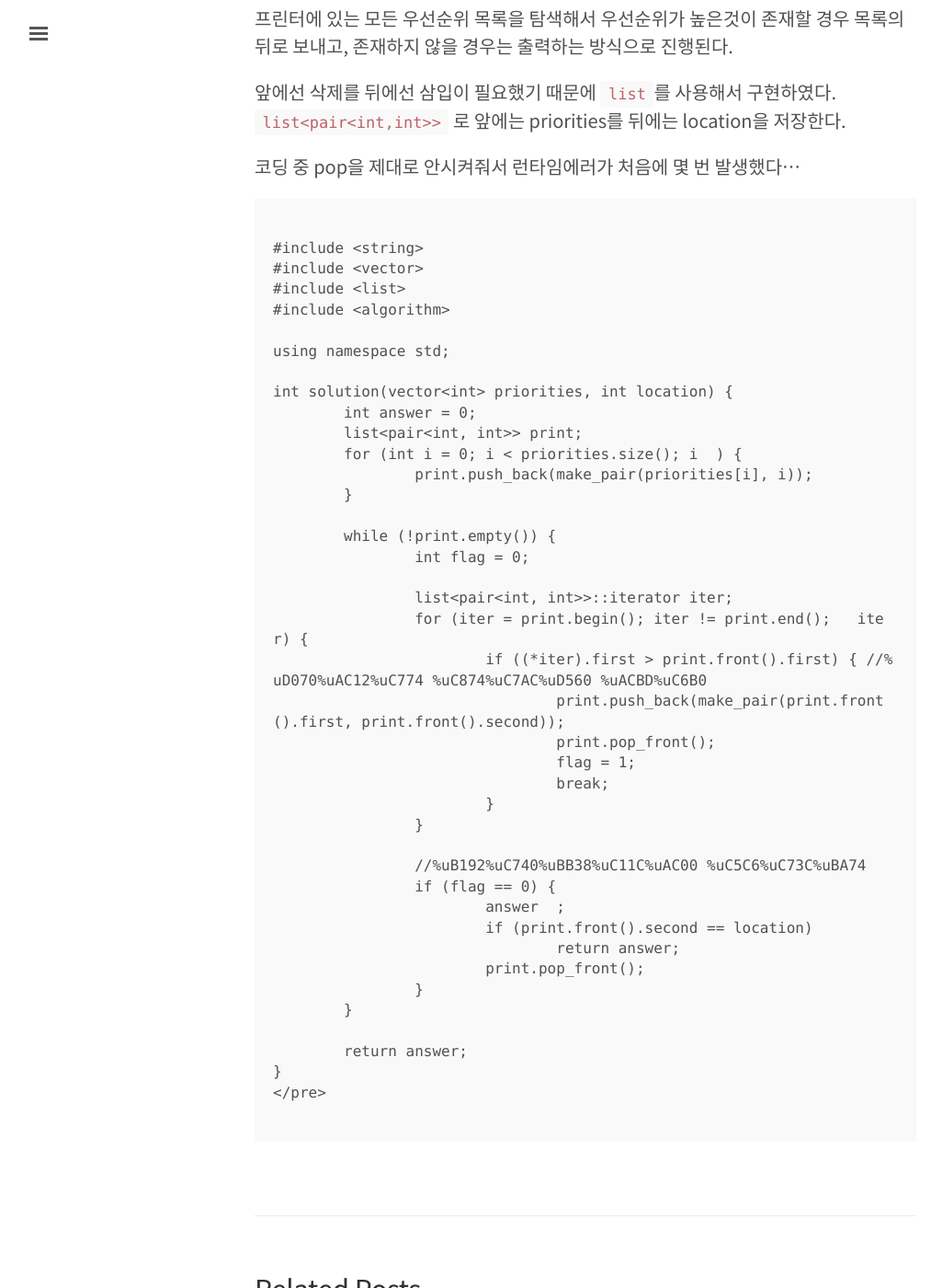
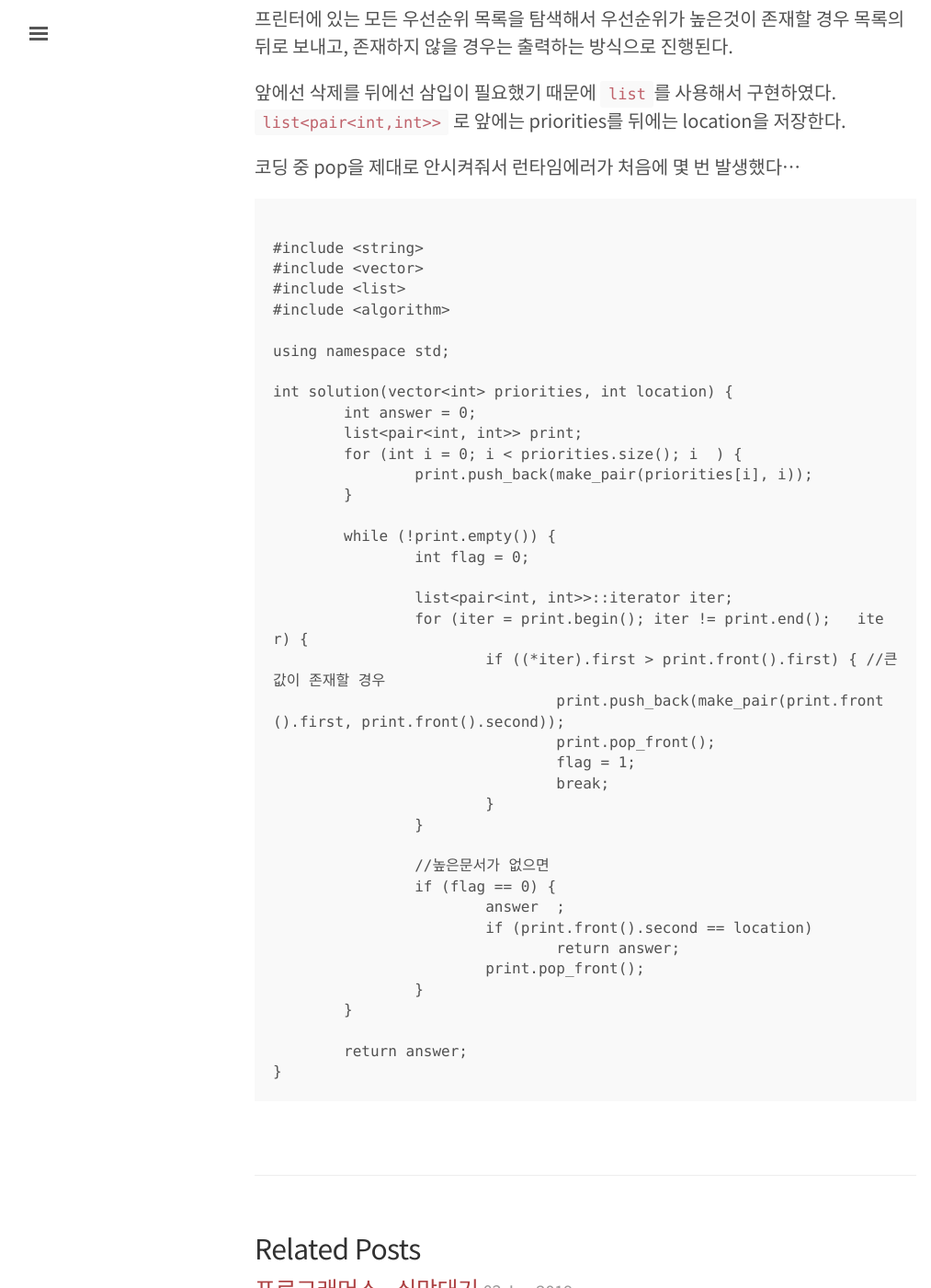
Before and after one commit to gyyomee/gyyomee.github.io, a Jekyll site: the page built from _posts/2019-01-02-programmers-프린터.md, in a window 1280 px wide and 1400 px high, scrolled down 277 px. Shown: the whole window at 92% size, without its empty margins (3-1016 px from the left). Built offline with Jekyll 4.4.1, drawn with Linux system fonts in a browser that asks for light colours.

Commit message:
주석 수정

```diff
--- a/_posts/2019-01-02-programmers-프린터.md
+++ b/_posts/2019-01-02-programmers-프린터.md
@@ -35,7 +35,7 @@ int solution(vector&lt;int&gt; priorities, int location) {
 
 		list&lt;pair&lt;int, int&gt;&gt;::iterator iter;
 		for (iter = print.begin(); iter != print.end();   iter) {
-			if ((*iter).first &gt; print.front().first) { //%uD070%uAC12%uC774 %uC874%uC7AC%uD560 %uACBD%uC6B0
+			if ((*iter).first &gt; print.front().first) { //큰값이 존재할 경우
 				print.push_back(make_pair(print.front().first, print.front().second));
 				print.pop_front();
 				flag = 1;
@@ -43,7 +43,7 @@ int solution(vector&lt;int&gt; priorities, int location) {
 			}
 		}
 
-		//%uB192%uC740%uBB38%uC11C%uAC00 %uC5C6%uC73C%uBA74
+		//높은문서가 없으면
 		if (flag == 0) {
 			answer  ;
 			if (print.front().second == location)
@@ -54,4 +54,4 @@ int solution(vector&lt;int&gt; priorities, int location) {
 
 	return answer;
 }
-</pre></code>
+</code></pre>
```
